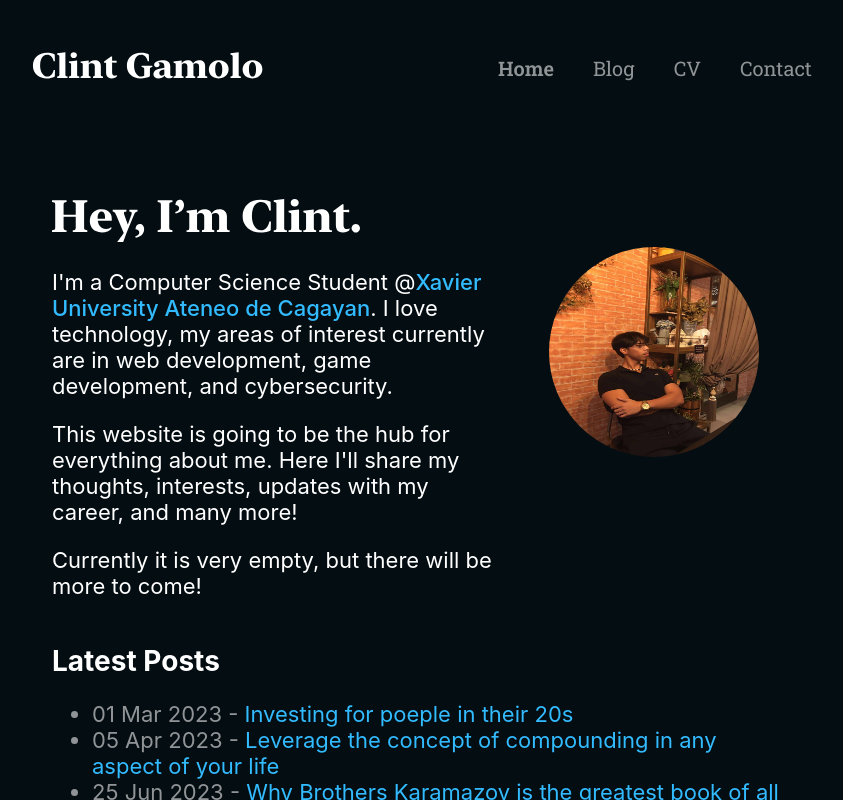
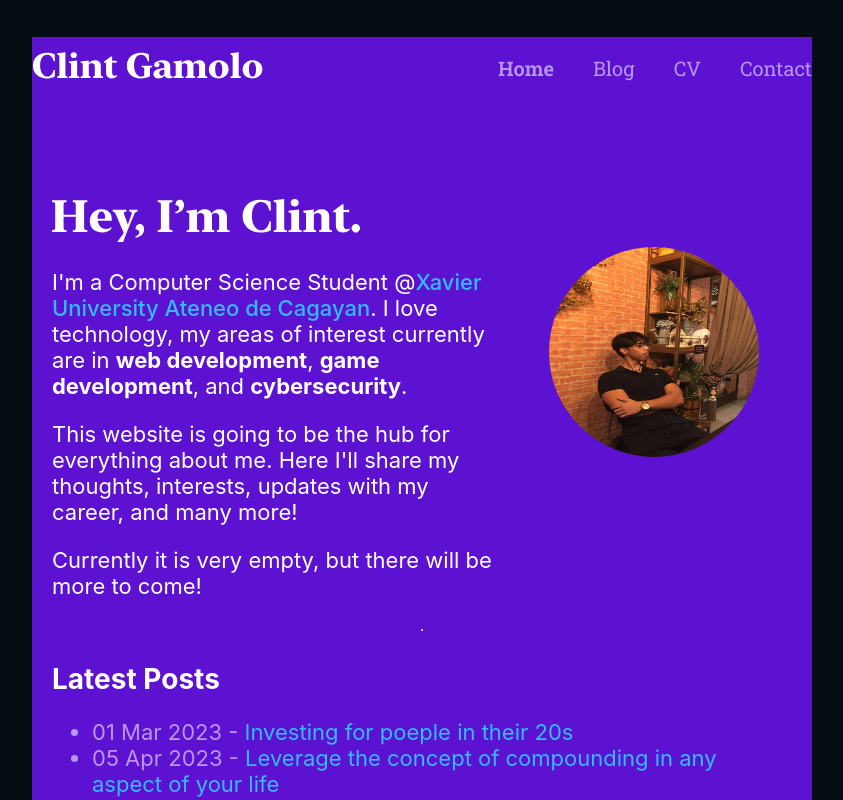
Before and after one commit to clintafk/personal-site, a React (Vite) app: page / in a window 1280 px wide. Shown: the top 800 px of the page, without its empty margins (218-1061 px from the left). Built offline with nearby package versions, Linux system fonts and the light colour scheme.

Commit message:
Feat: Added new packages and changed website theme

```diff
--- a/package.json
+++ b/package.json
@@ -12,6 +12,8 @@
   "dependencies": {
     "react": "^18.3.1",
     "react-dom": "^18.3.1",
+    "react-icons": "^5.3.0",
+    "react-markdown": "^9.0.1",
     "react-router-dom": "^6.26.1"
   },
   "devDependencies": {
--- a/src/App.css
+++ b/src/App.css
@@ -1,3 +1,3 @@
 #root {
-  background-color: #040D12;
+  background-color: #5D12D2;
 }
--- a/src/components/Body.tsx
+++ b/src/components/Body.tsx
@@ -6,7 +6,7 @@ import '../styles/Body.css'
 const userDescription: JSX.Element = (
     <div>
         <p>
-            I'm a Computer Science Student @<a href="https://www.xu.edu.ph/">Xavier University Ateneo de Cagayan</a>. I love technology, my areas of interest currently are in web development, game development, and cybersecurity.
+            I'm a Computer Science Student @<a href="https://www.xu.edu.ph/">Xavier University Ateneo de Cagayan</a>. I love technology, my areas of interest currently are in <strong>web development</strong>, <strong>game development</strong>, and <strong>cybersecurity</strong>.
         </p>
         <p>
             This website is going to be the hub for everything about me.
@@ -23,6 +23,7 @@ function Body() {
         <>
             <div className="body">
                 <Welcome userName='Clint' imagePath={UserImage} userDescription={userDescription}/>
+                <hr />
                 <Posts />
             </div>
         </>
```
Also changed, not shown: 1 other file (tests, documents, lock files or other folders).
